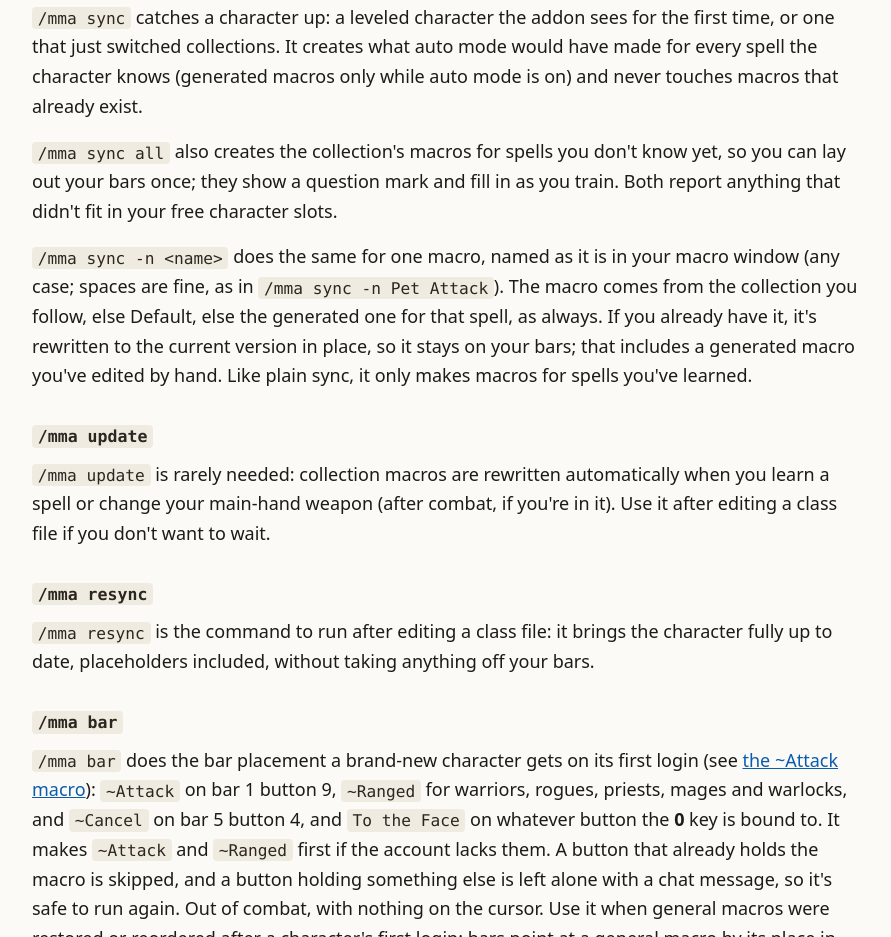
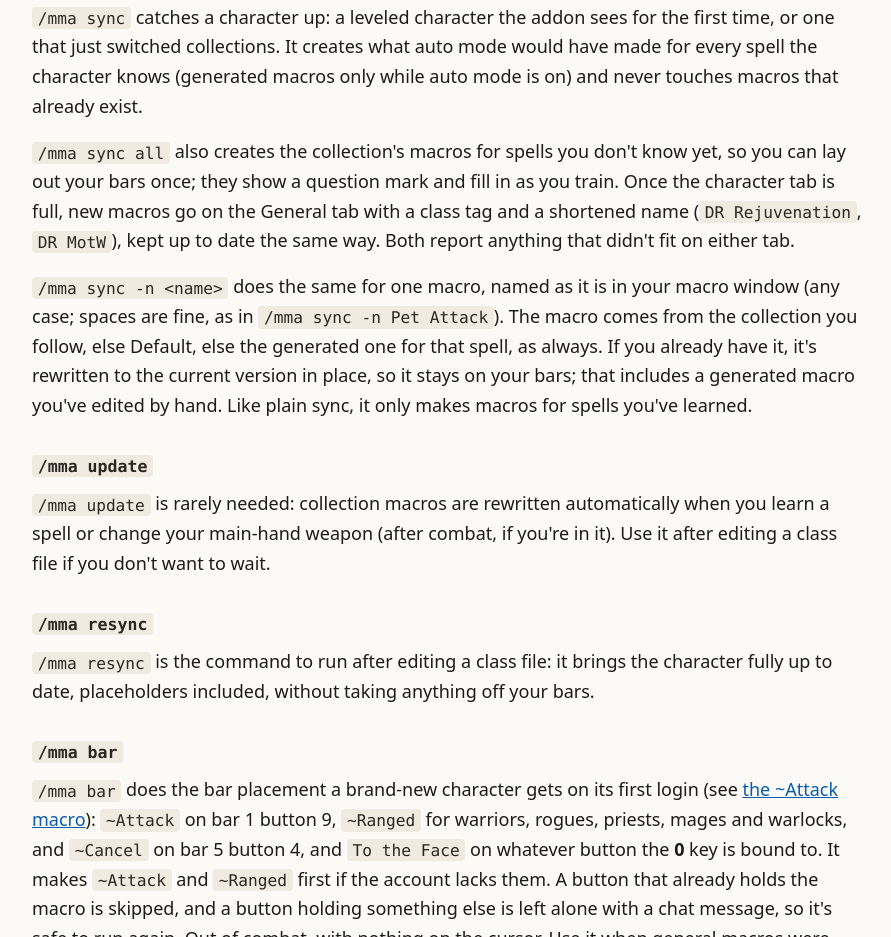
Before and after one commit to code-monkie/mikey-macros, a plain HTML site: page docs/commands.html in a window 1280 px wide. Shown: the part 1953-2890 px from the top of the page, without its empty margins (320-1211 px from the left). Drawn offline with Linux system fonts and the light colour scheme.

Commit message:
mikey-macros 0.2.42: new macros spill to the General tab (class tag + short name) when the character tab is full

```diff
--- a/docs/commands.html
+++ b/docs/commands.html
@@ -135,7 +135,9 @@ mode would have made for every spell the character knows (generated macros only
 while auto mode is on) and never touches macros that already exist.</p>
 <p><code>/mma sync all</code> also creates the collection's macros for spells you don't know
 yet, so you can lay out your bars once; they show a question mark and fill in as
-you train. Both report anything that didn't fit in your free character slots.</p>
+you train. Once the character tab is full, new macros go on the General tab with a class tag and a
+shortened name (<code>DR Rejuvenation</code>, <code>DR MotW</code>), kept up to date the same way.
+Both report anything that didn't fit on either tab.</p>
 <p><code>/mma sync -n &lt;name&gt;</code> does the same for one macro, named as it is in your
 macro window (any case; spaces are fine, as in <code>/mma sync -n Pet Attack</code>). The
 macro comes from the collection you follow, else Default, else the generated one
```
Also changed, not shown: docs/how-it-works.html (+2 -1 lines), 3 other files.
